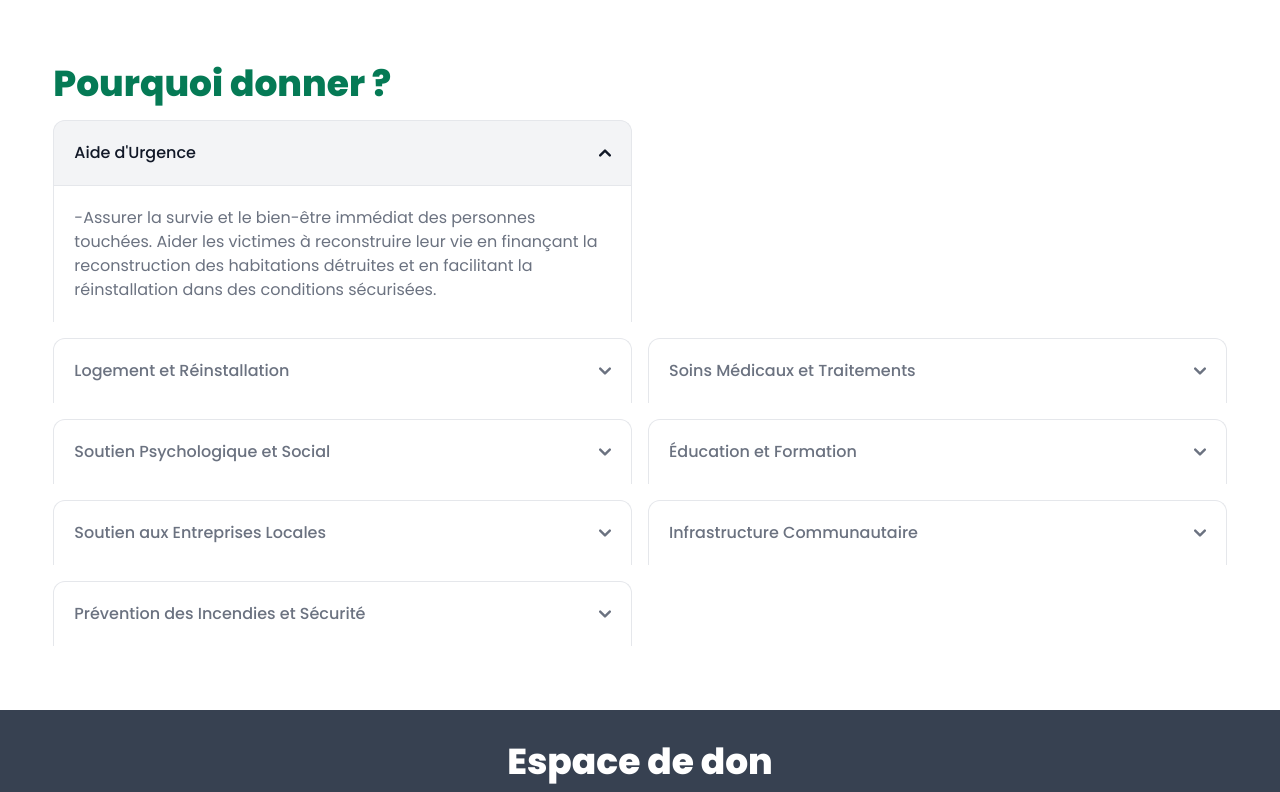
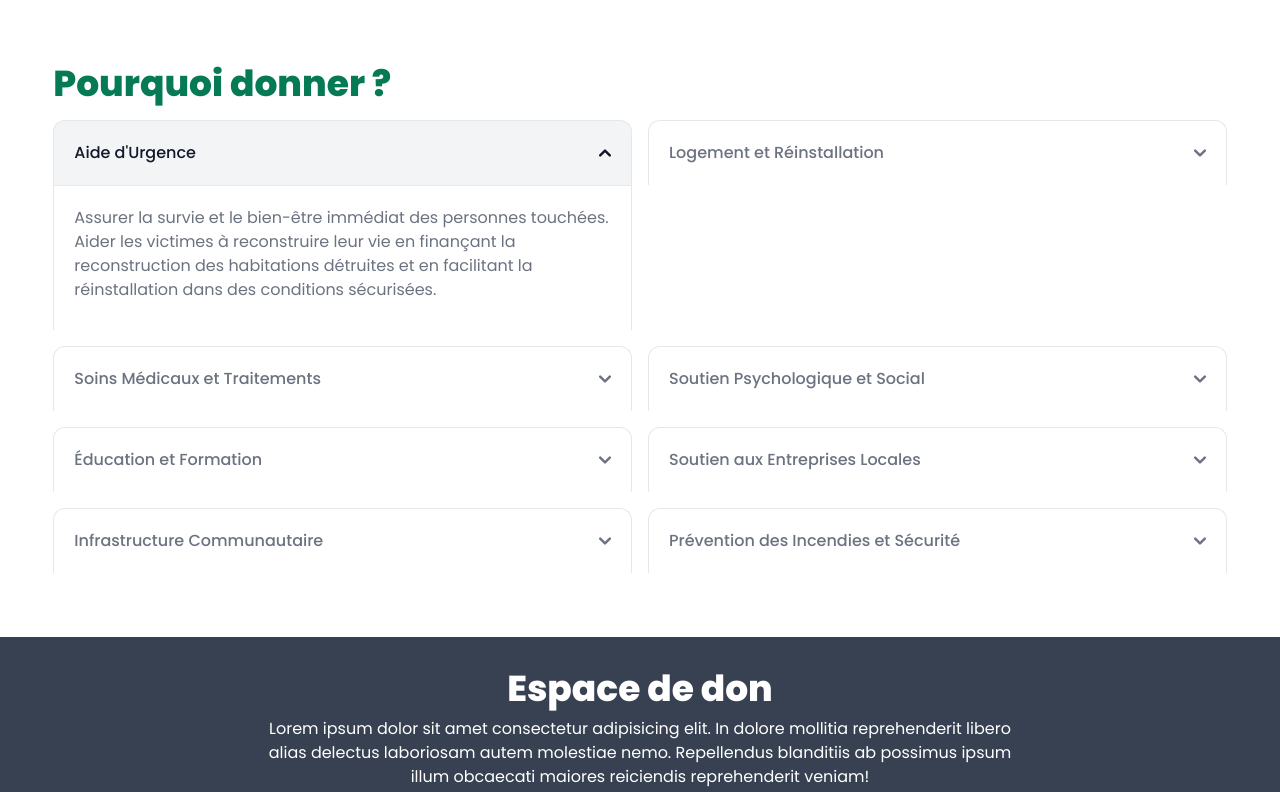
Before and after one commit to Dolubux/sos-guinee, a Vue app: page / in a window 1280 px wide. Shown: the part 1160-1952 px from the top of the page. Built offline with nearby package versions, Linux system fonts and the light colour scheme.

Commit message:
Point d'encrage

```diff
--- a/src/components/footer.vue
+++ b/src/components/footer.vue
@@ -4,7 +4,7 @@
 
 <template>
 
-<footer class="bg-white dark:bg-gray-900 border-t-[1px]">
+<footer class="bg-white dark:bg-gray-900 border-t-[1px]" id="footer">
     <div class="container p-6 mx-auto">
         <div class="lg:flex">
             <div class="w-full -mx-6 lg:w-2/5">
@@ -53,22 +53,22 @@
                 <div class="grid grid-cols-1 gap-6 sm:grid-cols-2 md:grid-cols-3 lg:grid-cols-3">
                     <div>
                         <h3 class="text-gray-700 uppercase dark:text-white">A Propos</h3>
-                        <a href="#" class="block mt-2 text-sm text-gray-600 dark:text-gray-400 hover:underline">Qu’est-ce qu’il s’est passé ?</a>
+                        <a href="#abouts" class="block mt-2 text-sm text-gray-600 dark:text-gray-400 hover:underline">Qu’est-ce qu’il s’est passé ?</a>
                     </div>
 
                     <div>
                         <h3 class="text-gray-700 uppercase dark:text-white">Faire un don</h3>
-                        <a href="#" class="block mt-2 text-sm text-gray-600 dark:text-gray-400 hover:underline">Pourquoi donner ?</a>
-                        <a href="#" class="block mt-2 text-sm text-gray-600 dark:text-gray-400 hover:underline">Espace de don</a>
-                        <a href="#" class="block mt-2 text-sm text-gray-600 dark:text-gray-400 hover:underline">Tutoriel</a>
+                        <a href="#whyGive" class="block mt-2 text-sm text-gray-600 dark:text-gray-400 hover:underline">Pourquoi donner ?</a>
+                        <a href="#spaceDaonation" class="block mt-2 text-sm text-gray-600 dark:text-gray-400 hover:underline">Espace de don</a>
+                        <a href="#tutoriel" class="block mt-2 text-sm text-gray-600 dark:text-gray-400 hover:underline">Tutoriel</a>
                     </div>
 
 
 
                     <div>
                         <h3 class="text-gray-700 uppercase dark:text-white">Contact</h3>
-                        <span class="block mt-2 text-sm text-gray-600 dark:text-gray-400 hover:underline">+224 628 00 00 00</span>
-                        <span class="block mt-2 text-sm text-gray-600 dark:text-gray-400 hover:underline">infos@.sosguinéécoronthie.org</span>
+                        <a href="tel:+224 628 00 00 00" class="block mt-2 text-sm text-gray-600 dark:text-gray-400 hover:underline">+224 628 00 00 00</a>
+                        <a href="mailto:infos@.sosguinéécoronthie.org" class="block mt-2 text-sm text-gray-600 dark:text-gray-400 hover:underline">infos@.sosguinéécoronthie.org</a>
                     </div>
                 </div>
             </div>
--- a/src/components/header.pg.vue
+++ b/src/components/header.pg.vue
@@ -46,7 +46,7 @@ const CloseMenu = () => {
     <div id="navbar-with-collapse" class="hidden basis-full grow md:block">
       <div class="flex flex-col gap-8 mt-5 text-lg sm:flex-row sm:items-center text-gray-700 sm:justify-end sm:mt-0 sm:ps-5 ">
         <div v-for="link in ConfSite.menu">
-        <a href="" class=""> {{ link.name }} </a>
+        <a :href="link.link" class=""> {{ link.name }} </a>
     </div>
     <button class="bg-red-400 text-white px-4 py-2 rounded-lg font-bold text-base">Faites un don</button>
       </div>
--- a/src/configurations/header.ts
+++ b/src/configurations/header.ts
@@ -9,23 +9,23 @@ export const ConfSite = {
       },
       {
          name: 'A Propos',
-         link: '',
+         link: '#abouts',
       },
       {
          name: 'Pourquoi donner ?',
-         link: '',
+         link: '#whyGive',
       },
       {
          name: 'Tutoriel',
-         link: '',
+         link: '#tutoriel',
       },
       {
          name: 'Actulités',
-         link: '',
+         link: '#actuality',
       },
       {
          name: 'Contacts',
-         link: '',
+         link: '#footer',
       },
    ],
 
@@ -66,12 +66,12 @@ export const ConfSite = {
    why: [
       {
          title: "Aide d'Urgence",
-         content: `-Assurer la survie et le bien-être immédiat des personnes touchées.
+         content: `Assurer la survie et le bien-être immédiat des personnes touchées.
          Aider les victimes à reconstruire leur vie en finançant la reconstruction des habitations détruites et en facilitant la réinstallation dans des conditions sécurisées.`
       },
       {
          title: "Logement et Réinstallation",
-         content: `-Fournir un logement stable et sûr aux personnes déplacées par l'incendie.
+         content: `Fournir un logement stable et sûr aux personnes déplacées par l'incendie.
          Aider les victimes à reconstruire leur vie en finançant la reconstruction des habitations détruites et en facilitant la réinstallation dans des conditions sécurisées.`
       },
       {
--- a/src/pages/home.page.vue
+++ b/src/pages/home.page.vue
@@ -19,7 +19,7 @@ import { ConfSite } from './../configurations/header';
       <WhyGiveSections />
       <DonationAreaSections />
 
-      <div class="w-11/12 m-auto  flex flex-col md:flex  md:flex-row justify-between  py-32 gap-8 items-center">
+      <div class="w-11/12 m-auto  flex flex-col md:flex  md:flex-row justify-between  py-32 gap-8 items-center" id="tutoriel">
          <div class="flex flex-col w-11/12 md:w-5/12 gap-2">
             <Hedding name="Tutoriel" />
 
@@ -39,7 +39,7 @@ import { ConfSite } from './../configurations/header';
          </div>
       </div>
 
-      <div class="w-11/12 m-auto flex flex-col justify-between pb-32 gap-8">
+      <div class="w-11/12 m-auto flex flex-col justify-between pb-32 gap-8" id="actuality">
          <Hedding name="Actualité" />
 
          <div class="grid grid-cols-1 md:grid-cols-2 lg:grid-cols-3 gap-4">
--- a/src/sections/abouts.sections.vue
+++ b/src/sections/abouts.sections.vue
@@ -3,7 +3,7 @@ import Hedding from '../components/hedding.vue';
 </script>
 
 <template>
-   <div class="items-center gap-8 w-11/12 m-auto py-24 sm:flex sm:flex-col md:flex-row">
+   <div class="items-center gap-8 w-11/12 m-auto py-24 sm:flex sm:flex-col md:flex-row" id="abouts">
 
     <div class="sm:w-8/12 md:w-8/12 lg:w-4/12 h-[24em] ">
          <img class="w-full h-full object-cover rounded-lg" src="https://img.freepik.com/photos-gratuite/paysage-incendies-foret-extremes_23-2150880205.jpg?size=626&ext=jpg&ga=GA1.1.401016479.1673963877&semt=sph" alt="" />
--- a/src/sections/donation-area.sections.vue
+++ b/src/sections/donation-area.sections.vue
@@ -6,7 +6,7 @@
 
 <template>
 
-<div class="flex flex-col relative w-full bg-gray-700  pt-8 pb-10">
+<div class="flex flex-col relative w-full bg-gray-700  pt-8 pb-10" id="spaceDaonation">
 
 
 <div class="text-white flex flex-col gap-2 justify-center items-center z-50   w-10/12 md:w-7/12 m-auto">
--- a/src/sections/why-give.sections.vue
+++ b/src/sections/why-give.sections.vue
@@ -3,59 +3,18 @@ import { ConfSite } from '../configurations/header';
 </script>
 
 <template>
-   <div class="hs-accordion-group w-11/12 m-auto pb-16 flex flex-col gap-4">
+   <div class="hs-accordion-group w-11/12 m-auto pb-16 flex flex-col gap-4" id="whyGive">
       <h1 class="text-4xl font-extrabold text-green-600">Pourquoi donner ?</h1>
 
 
          <div id="accordion-collapse" class="grid sm:grid-cols-1 md:grid-cols-2 gap-4" data-accordion="collapse">
 
-          <div class="flex flex-col">
-            <h2 id="accordion-collapse-heading-0">
-               <button
-                  type="button"
-                  class="flex items-center justify-between w-full p-5 font-medium rtl:text-right text-gray-500 border border-b-0 border-gray-200 rounded-t-xl focus:ring-4 focus:ring-gray-200 dark:focus:ring-gray-800 dark:border-gray-700 dark:text-gray-400 hover:bg-gray-100 dark:hover:bg-gray-800 gap-3"
-                  data-accordion-target="#accordion-collapse-body-0"
-                  aria-expanded="true"
-                  aria-controls="accordion-collapse-body-0"
-               >
-                  <span>{{ ConfSite.why[0].title }}</span>
-                  <svg
-                     data-accordion-icon
-                     class="w-3 h-3 rotate-180 shrink-0"
-                     aria-hidden="true"
-                     xmlns="http://www.w3.org/2000/svg"
-                     fill="none"
-                     viewBox="0 0 10 6"
-                  >
-                     <path
-                        stroke="currentColor"
-                        stroke-linecap="round"
-                        stroke-linejoin="round"
-                        stroke-width="2"
-                        d="M9 5 5 1 1 5"
-                     />
-                  </svg>
-               </button>
-            </h2>
-            <div
-               id="accordion-collapse-body-0"
-               class="hidden"
-               aria-labelledby="accordion-collapse-heading-0"
-            >
-               <div
-                  class="p-5 border border-b-0 border-gray-200 dark:border-gray-700 dark:bg-gray-900"
-               >
-                  <p class="text-gray-500 dark:text-gray-400">
-                     {{ ConfSite.why[0].content }}
-                  </p>
-               </div>
-            </div>
-          </div>
+
 
             <div v-for="(why, index) in ConfSite.why">
 
               <div class="flex flex-col">
-                <h2 :id="'accordion-collapse-heading-' + index" v-if="index > 0">
+                <h2 :id="'accordion-collapse-heading-' + index" >
                   <button
                      type="button"
                      class="flex items-center justify-between w-full p-5 font-medium rtl:text-right text-gray-500 border border-b-0 border-gray-200 rounded-t-xl focus:ring-4 focus:ring-gray-200 dark:focus:ring-gray-800 dark:border-gray-700 dark:text-gray-400 hover:bg-gray-100 dark:hover:bg-gray-800 gap-3"
@@ -83,7 +42,7 @@ import { ConfSite } from '../configurations/header';
                   </button>
                </h2>
                <div
-                  v-if="index > 0"
+
                   :id="'accordion-collapse-body-' + index"
                   class="hidden"
                   :aria-labelledby="'accordion-collapse-heading-' + index"
```
